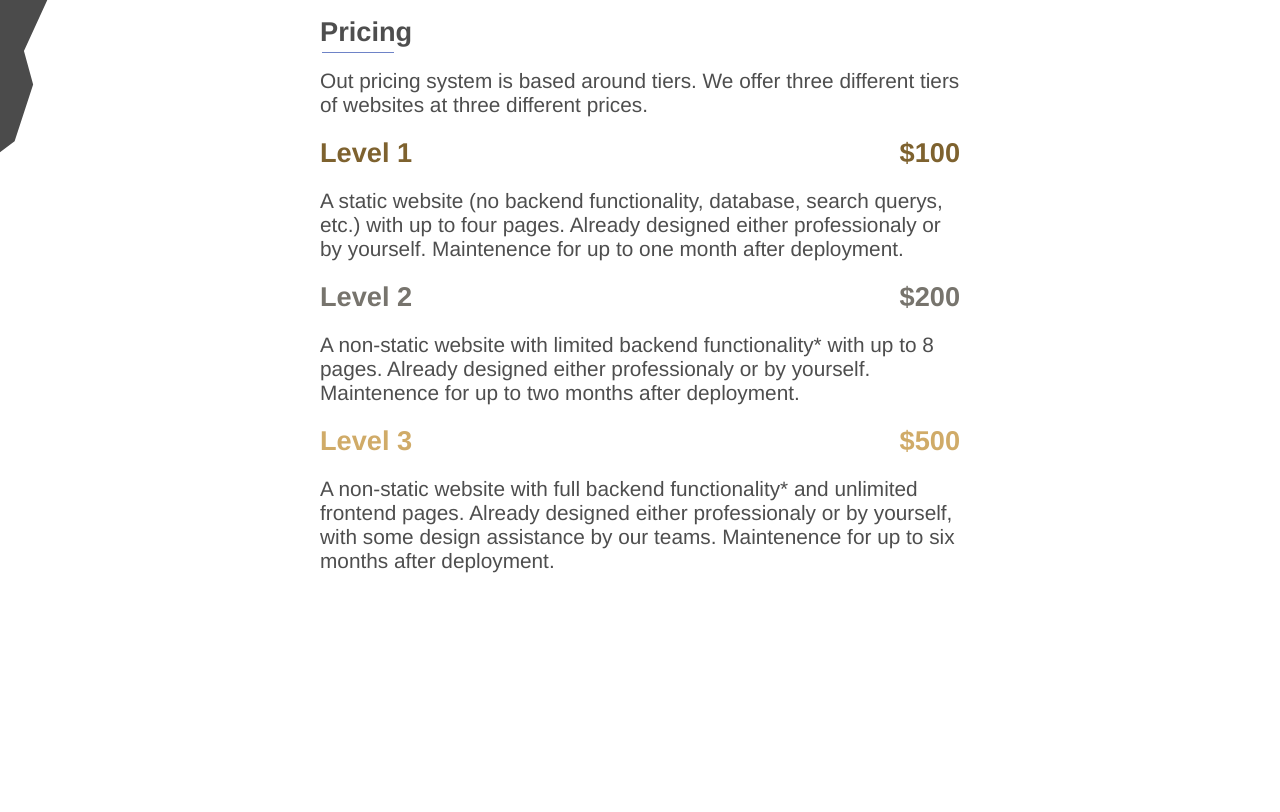
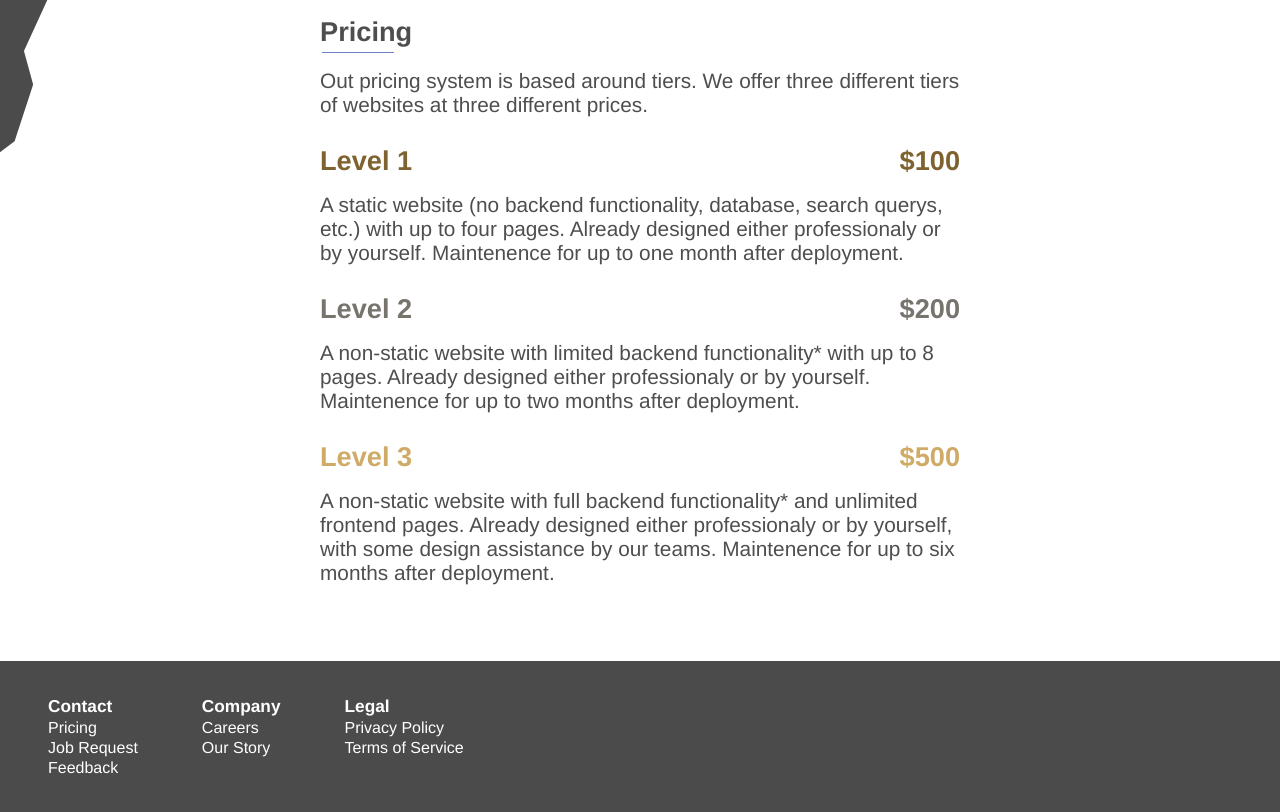
Before and after one commit to room127/homepage, a React (Create React App) app: page /pricing in a window 1280 px wide. Shown: the part 580-1392 px from the top of the page. Before the commit the page ends 1185 px from the top, so only its background shows below. Built offline with nearby package versions, Linux system fonts and the light colour scheme.

Commit message:
Add a footer.

```diff
--- a/src/App.js
+++ b/src/App.js
@@ -2,6 +2,7 @@ import React from 'react';
 
 import { BrowserRouter as Router } from 'react-router-dom';
 import routes from './routes';
+import Footer from './components/Footer/Footer';
 
 export default function App() {
   return (
@@ -9,6 +10,7 @@ export default function App() {
       <Router>
         {routes}
       </Router>
+      <Footer />
     </div>
   );
 }
--- /dev/null
+++ b/src/components/Footer/Footer.css
@@ -0,0 +1,29 @@
+#footer {
+  display: flex;
+  width: 100%;
+  background: #4B4B4B;
+  height: 25vh;
+  margin-top: 64px;
+  padding: 16px;
+}
+
+.footer-text-section {
+  margin: 1.5% 2.5%;
+}
+
+.footer-header {
+  font-weight: bold;
+  font-size: 1.08em;
+  color: white;
+}
+
+.footer-link {
+  margin: 2px 0;
+  color: #FFF;
+}
+
+@media only screen and (max-width: 690px) {
+  .footer-text-section {
+    margin: 3%;
+  }
+}
--- /dev/null
+++ b/src/components/Footer/Footer.js
@@ -0,0 +1,32 @@
+import React, { Component } from 'react';
+
+import './Footer.css';
+
+class Footer extends Component {
+  render() {
+    return(
+      <div id="footer">
+        <div className="footer-text-section">
+          <span className="footer-header">Contact</span>
+          <div className="footer-link">Pricing</div>
+          <div className="footer-link">Job Request</div>
+          <div className="footer-link">Feedback</div>
+        </div>
+
+        <div className="footer-text-section">
+          <span className="footer-header">Company</span>
+          <div className="footer-link">Careers</div>
+          <div className="footer-link">Our Story</div>
+        </div>
+
+        <div className="footer-text-section">
+          <span className="footer-header">Legal</span>
+          <div className="footer-link">Privacy Policy</div>
+          <div className="footer-link">Terms of Service</div>
+        </div>
+      </div>
+    )
+  }
+}
+
+export default Footer;
--- a/src/routes/Home/Home.js
+++ b/src/routes/Home/Home.js
@@ -1,5 +1,6 @@
 import React, { Component } from 'react';
 import { Link } from 'react-router-dom';
+
 import NavigationBar from '../../components/NavigationBar/NavigationBar';
 
 import './Home.css';
--- a/src/routes/Pricing/Pricing.css
+++ b/src/routes/Pricing/Pricing.css
@@ -2,7 +2,7 @@
   display: flex;
   flex-direction: row;
   width: 100%;
-  margin: 8px 0;
+  margin: 16px 0 4px 0;
 }
 
 .level-one {
```
Also changed, not shown: 1 other file (tests, documents, lock files or other folders).
